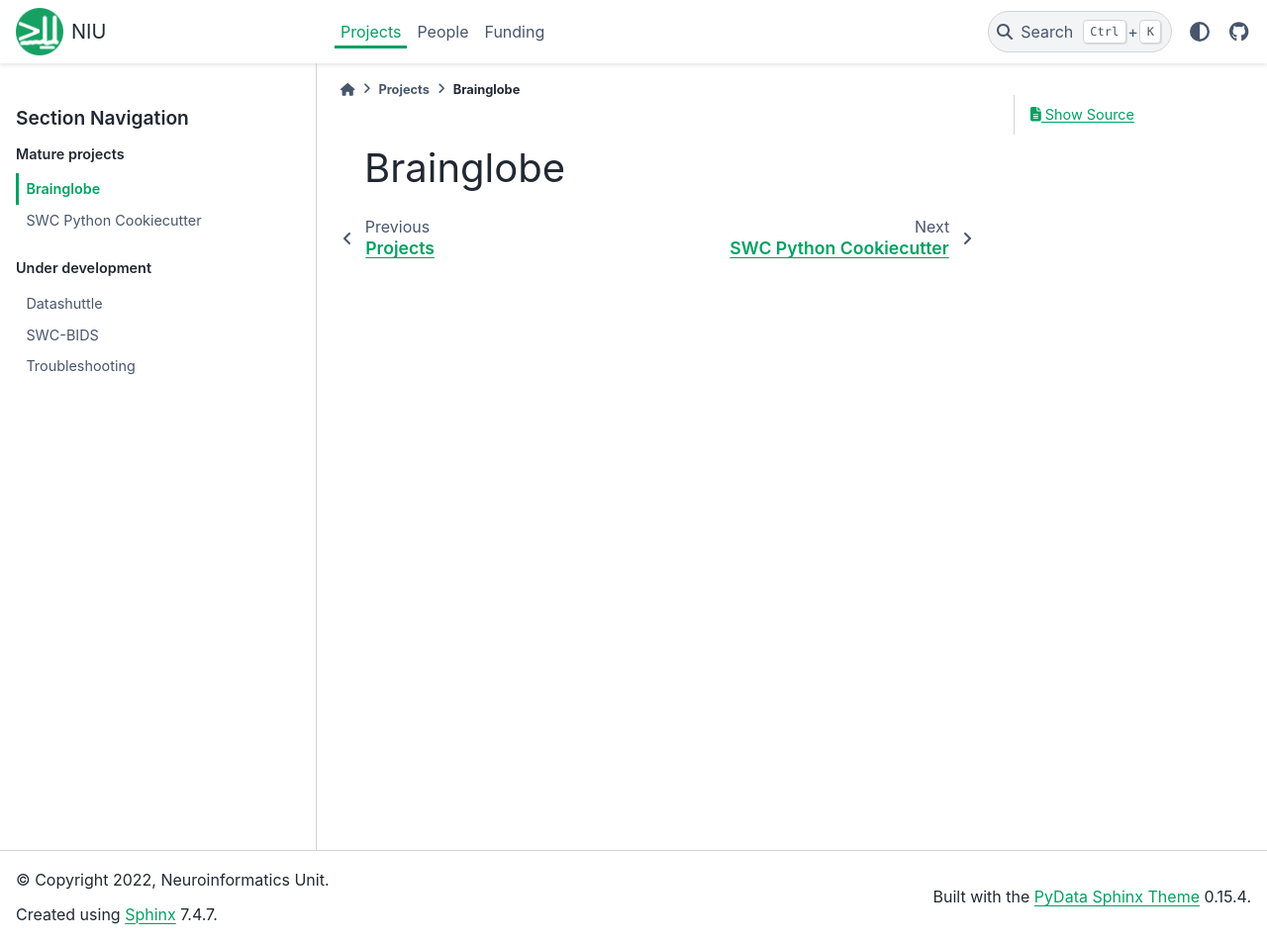
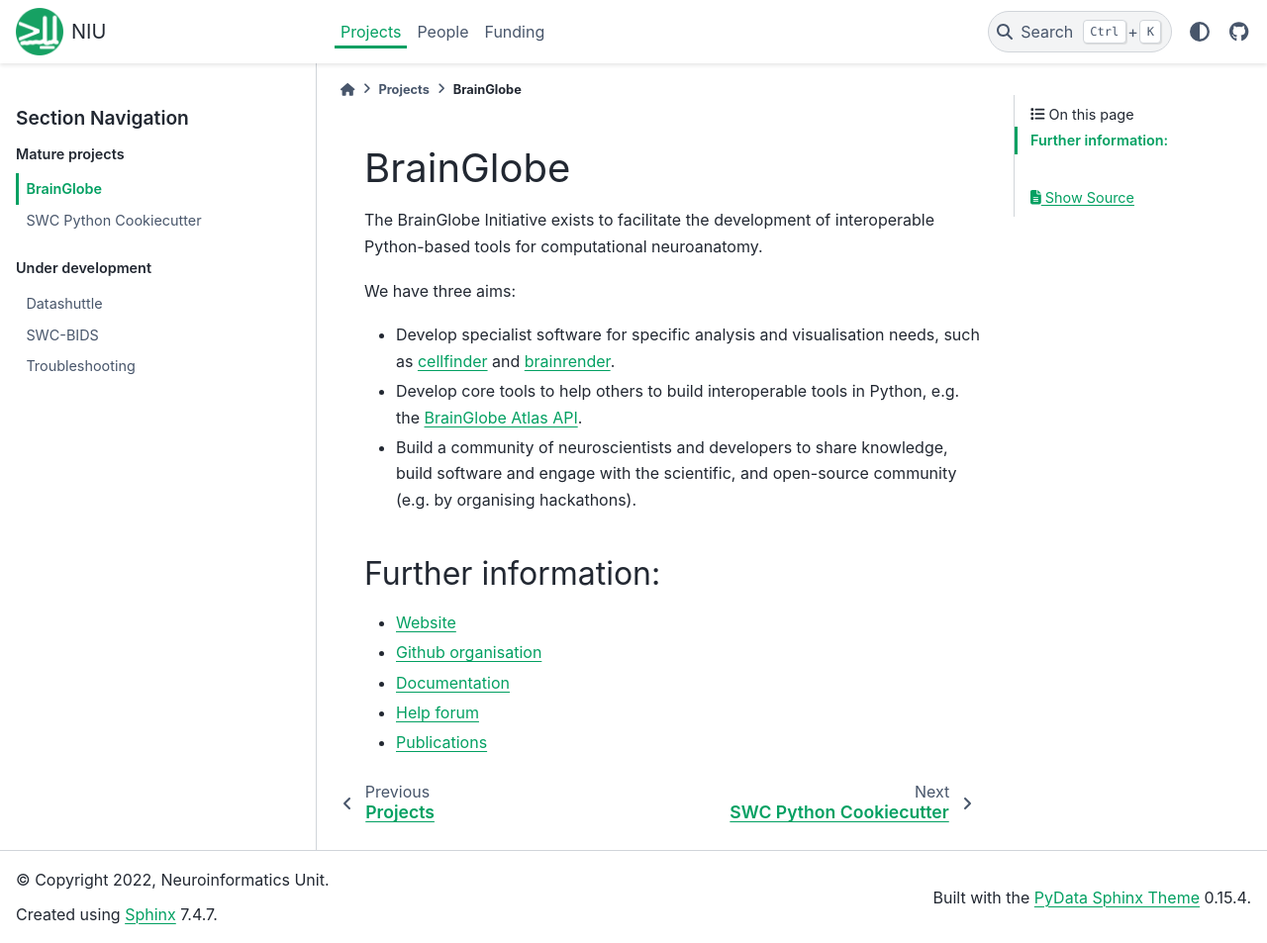
Before and after one commit to neuroinformatics-unit/neuroinformatics-unit.github.io, a Sphinx documentation site: the page built from docs/source/projects/brainglobe.md, in a window 1280 px wide and 953 px high. Shown: the whole window at 99% size. Built offline with Sphinx 7.4.7 and the PyData theme 0.15.4, drawn with Linux system fonts in a browser that asks for light colours.

Commit message:
Update BrainGlove info

```diff
--- a/docs/source/projects/brainglobe.md
+++ b/docs/source/projects/brainglobe.md
@@ -1,2 +1,17 @@
-# Brainglobe
-<TO ADD>
+# BrainGlobe
+
+The BrainGlobe Initiative exists to facilitate the development of interoperable Python-based tools for computational neuroanatomy.
+
+We have three aims:
+
+* Develop specialist software for specific analysis and visualisation needs, such as [cellfinder](https://brainglobe.info/cellfinder) and [brainrender](https://docs.brainrender.info/).
+* Develop core tools to help others to build interoperable tools in Python, e.g. the [BrainGlobe Atlas API](https://brainglobe.info/atlas-api).
+* Build a community of neuroscientists and developers to share knowledge, build software and engage with the scientific, and open-source community (e.g. by organising hackathons).
+
+
+## Further information:
+* [Website](https://brainglobe.info/)
+* [Github organisation](https://github.com/brainglobe)
+* [Documentation](https://docs.brainglobe.info/)
+* [Help forum](https://forum.image.sc/tag/brainglobe)
+* [Publications](https://brainglobe.info/publications)
```
